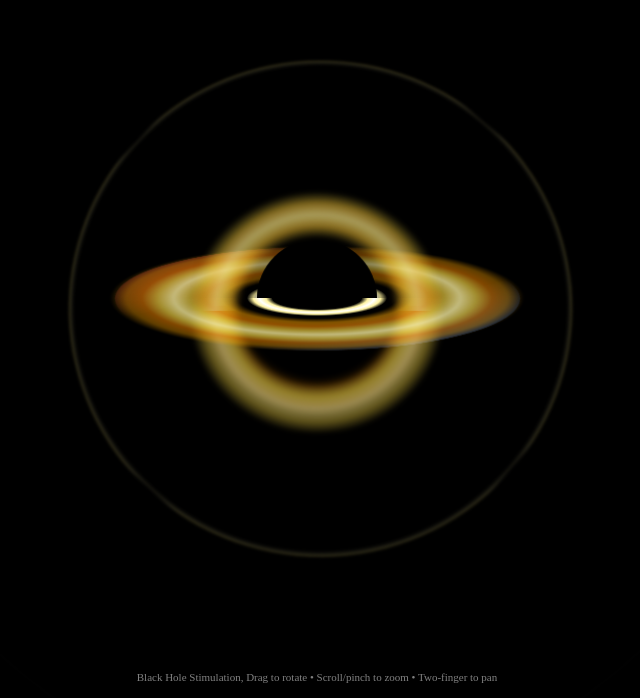
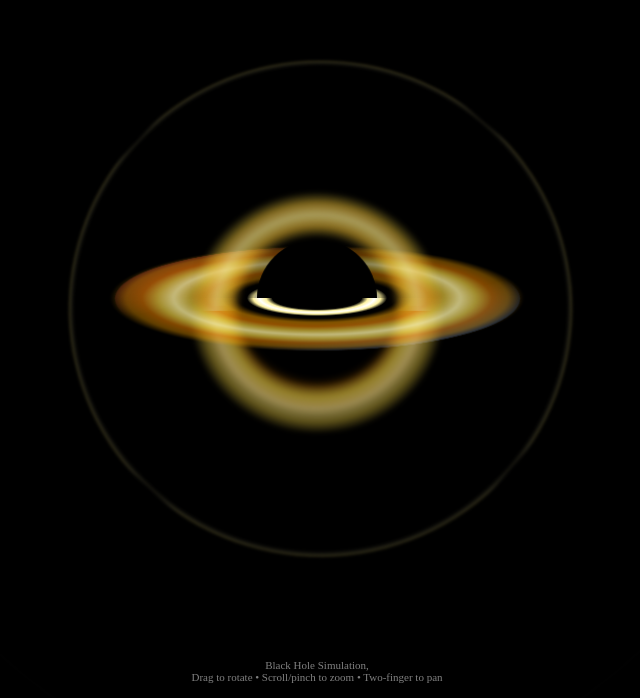
Before and after one commit to 3v8lmortyl-max/Black-hole-Stimulation, a plain HTML site: page index.html in a window 1280 px wide. Shown: the part 102-800 px from the top of the page, without its empty margins (323-963 px from the left). Drawn offline with Linux system fonts and the light colour scheme.

Commit message:
Update index.html

```diff
--- a/index.html
+++ b/index.html
@@ -13,7 +13,6 @@
       touch-action: pan-x pan-y pinch-zoom;
       user-select: none;
     }
-
     .space{
       position:fixed;
       inset:0;
@@ -28,7 +27,6 @@
         radial-gradient(1px 1px at 20% 90%, #ffffff40 50%, transparent 51%),
         #000000;
     }
-
     .scene{
       position:absolute;
       top:50%;
@@ -38,7 +36,6 @@
       transform-style: preserve-3d;
       will-change: transform;
     }
-
     .event-horizon{
       position:absolute;
       width: 120px;
@@ -51,7 +48,6 @@
         0 0 50px 10px #00000080;
       z-index: 100;
     }
-
     .accretion-main{
       position:absolute;
       width: 450px;
@@ -74,7 +70,6 @@
       animation: diskRotate 8s linear infinite;
       filter: blur(1px);
     }
-
     .accretion-top{
       position:absolute;
       width: 360px;
@@ -93,7 +88,6 @@
       animation: diskRotateTop 8s linear infinite;
       filter: blur(2px);
     }
-
     .accretion-bottom{
       position:absolute;
       width: 270px;
@@ -112,7 +106,6 @@
       animation: diskRotateBottom 8s linear infinite reverse;
       filter: blur(3px);
     }
-
     .accretion-inner{
       position:absolute;
       width: 180px;
@@ -132,7 +125,6 @@
       filter: blur(0.5px);
       z-index: 50;
     }
-
     .doppler-blue{
       position:absolute;
       width: 405px;
@@ -150,7 +142,6 @@
       animation: diskRotate 8s linear infinite;
       mix-blend-mode: screen;
     }
-
     .doppler-red{
       position:absolute;
       width: 405px;
@@ -168,7 +159,6 @@
       animation: diskRotate 8s linear infinite;
       mix-blend-mode: screen;
     }
-
     .gravitational-halo{
       position:absolute;
       width: 495px;
@@ -187,7 +177,6 @@
       animation: haloShimmer 6s ease-in-out infinite;
       filter: blur(1px);
     }
-
     .spacetime-warp{
       position:absolute;
       width: 900px;
@@ -197,37 +186,30 @@
       border-radius: 50%;
       animation: spacetimeRipple 20s ease-in-out infinite;
     }
-
     @keyframes diskRotate{
       from{ transform: rotateX(75deg) rotateZ(0deg); }
       to{ transform: rotateX(75deg) rotateZ(360deg); }
     }
-
     @keyframes diskRotateTop{
       from{ transform: rotateX(-15deg) translateZ(50px) rotateZ(0deg); }
       to{ transform: rotateX(-15deg) translateZ(50px) rotateZ(360deg); }
     }
-
     @keyframes diskRotateBottom{
       from{ transform: rotateX(165deg) translateZ(-30px) rotateZ(0deg); }
       to{ transform: rotateX(165deg) translateZ(-30px) rotateZ(360deg); }
     }
-
     @keyframes diskRotateInner{
       from{ transform: rotateX(75deg) rotateZ(0deg); }
       to{ transform: rotateX(75deg) rotateZ(360deg); }
     }
-
     @keyframes haloShimmer{
       0%, 100%{ opacity: 0.6; transform: scale(1) rotateZ(0deg); }
       50%{ opacity: 1; transform: scale(1.02) rotateZ(180deg); }
     }
-
     @keyframes spacetimeRipple{
       0%, 100%{ transform: scale(1) rotate(0deg); opacity: 0.2; }
       50%{ transform: scale(1.05) rotate(180deg); opacity: 0.4; }
     }
-
     .controls{
       position: fixed;
       bottom: 15px;
@@ -243,7 +225,6 @@
 <body>
   <div class="space">
     <div class="scene" id="scene">
-
       <div class="spacetime-warp"></div>
       <div class="gravitational-halo"></div>
       <div class="accretion-main"></div>
@@ -253,15 +234,12 @@
       <div class="doppler-blue"></div>
       <div class="doppler-red"></div>
       <div class="event-horizon"></div>
-
     </div>
-
     <div class="controls">
-                               Black Hole Stimulation,
+      Black Hole Simulation,<br>
       Drag to rotate • Scroll/pinch to zoom • Two-finger to pan
     </div>
   </div>
-
   <script>
     let scene = document.getElementById('scene');
     let rotX = 10, rotY = 0, rotZ = 0;
@@ -354,7 +332,6 @@ document.addEventListener('touchstart', (e) => {
 
     document.addEventListener('touchmove', (e) => {
       e.preventDefault();
-
       if (e.touches.length === 1 && isDragging) {
         let deltaX = e.touches[0].clientX - startX;
         let deltaY = e.touches[0].clientY - startY;
@@ -367,20 +344,17 @@ document.addEventListener('touchmove', (e) => {
       } else if (e.touches.length === 2) {
         let touch1 = e.touches[0];
         let touch2 = e.touches[1];
-
         // Pinch zoom
         let currentDistance = Math.sqrt(
           Math.pow(touch2.clientX - touch1.clientX, 2) +
           Math.pow(touch2.clientY - touch1.clientY, 2)
         );
-
         if (lastTouchDistance > 0) {
           let scale = currentDistance / lastTouchDistance;
           zoom *= scale;
           zoom = Math.max(0.1, Math.min(5, zoom));
         }
         lastTouchDistance = currentDistance;
-
         // Two finger pan
         let currentX = (touch1.clientX + touch2.clientX) / 2;
         let currentY = (touch1.clientY + touch2.clientY) / 2;
@@ -388,7 +362,6 @@ document.addEventListener('touchmove', (e) => {
         panY += currentY - startY;
         startX = currentX;
         startY = currentY;
-
         updateTransform();
       }
     }, { passive: false });
@@ -401,9 +374,6 @@ document.addEventListener('touchend', () => {
 
     // Initialize
     updateTransform();
-
-
-
   </script>
 </body>
 </html>
```
Lines whose indentation alone changed are shown as unchanged.
